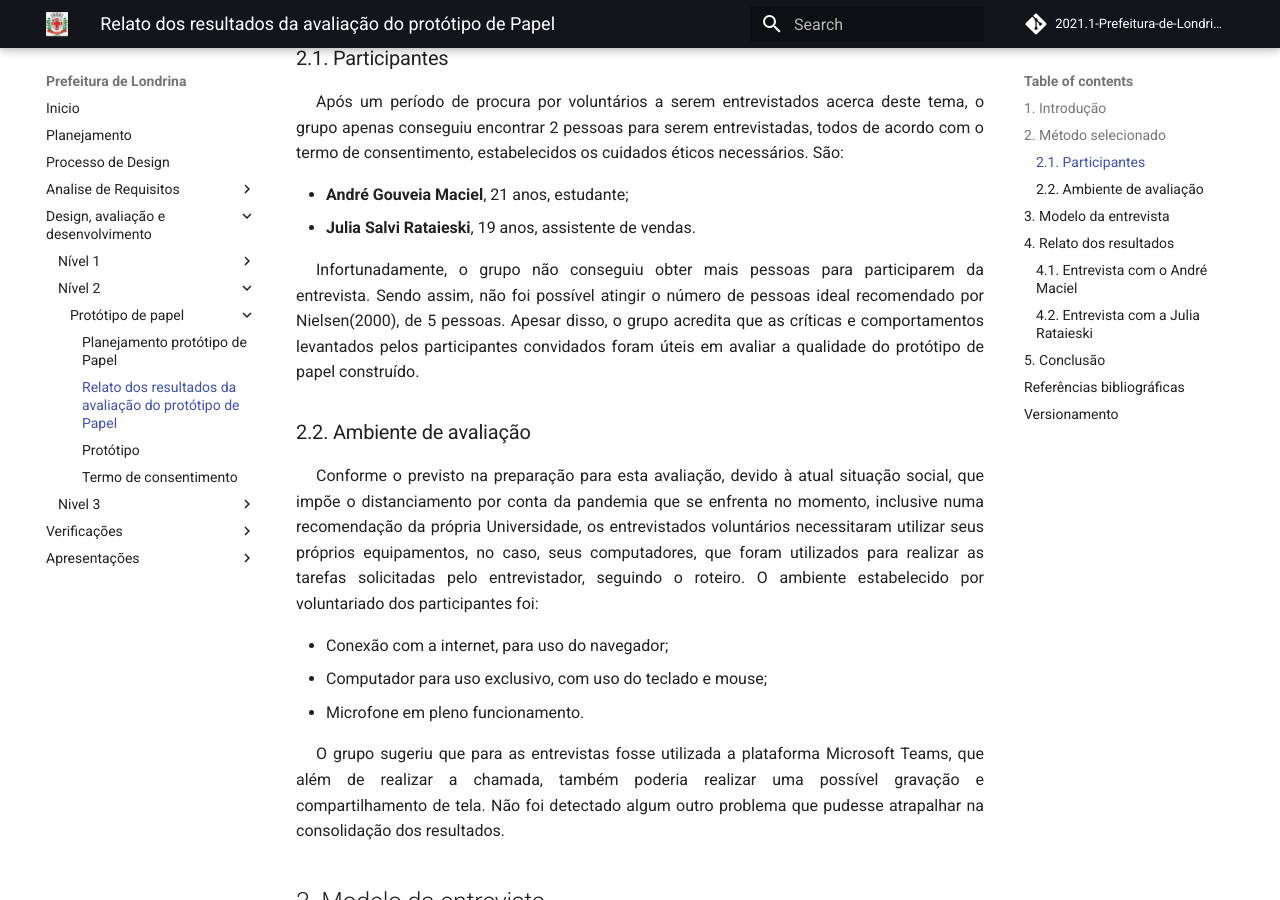
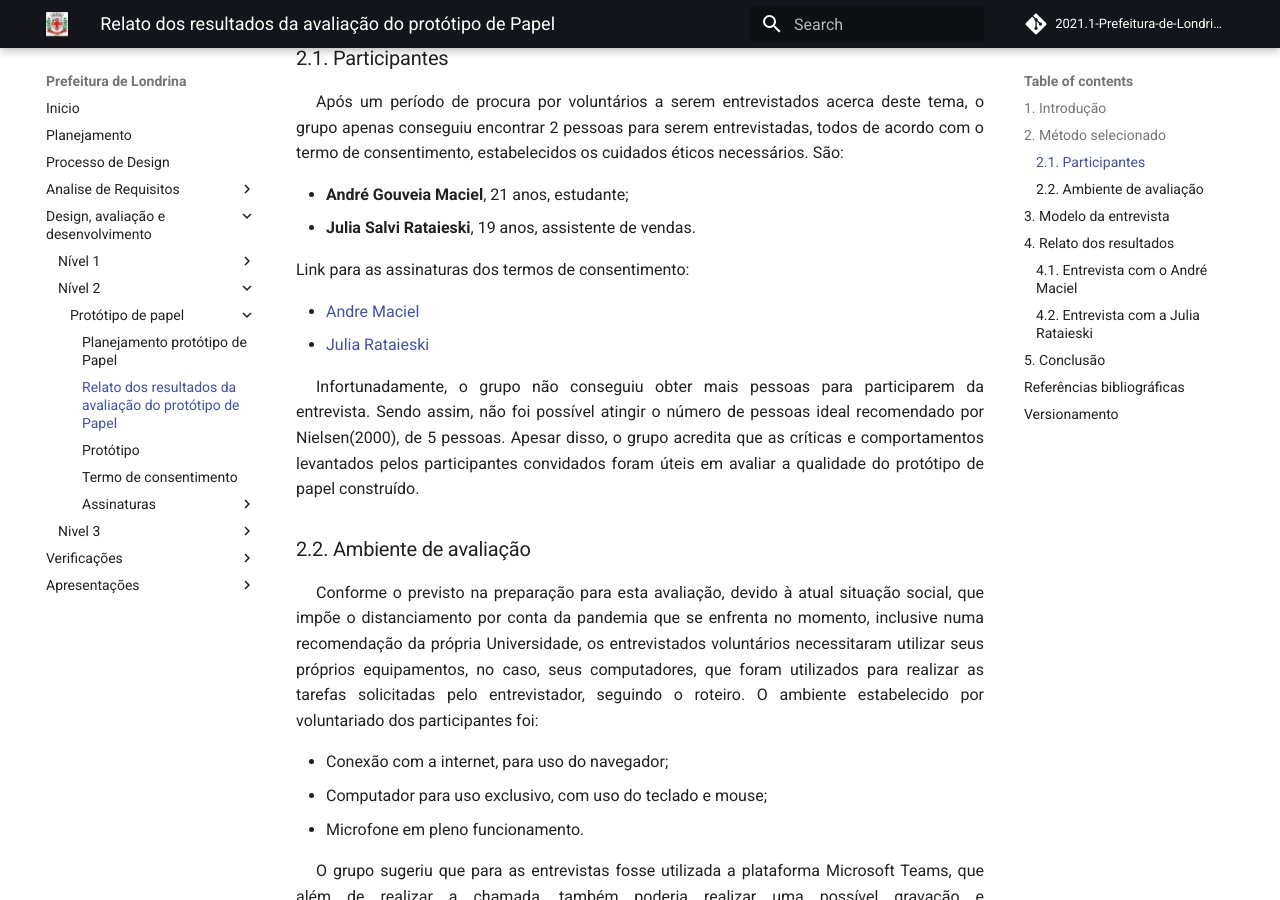
Before and after one commit to Interacao-Humano-Computador/2021.1-Prefeitura-de-Londrina, an MkDocs documentation site: the page built from docs/prototipo_de_papel/relato-dos-resultados.md, in a window 1280 px wide and 900 px high, scrolled down 768 px. Built offline with MkDocs 1.6.1 and Material for MkDocs 9.7.7, drawn with Linux system fonts in a browser that asks for light colours; comment, search, counter and statistics services are not loaded.

Commit message:
assinaturas das entrevistas do protótipo de baixa fidelidade
Co-authored-by: vitordiniz25 <vitordiniz25@gmail.com>

```diff
--- a/docs/prototipo_de_papel/relato-dos-resultados.md
+++ b/docs/prototipo_de_papel/relato-dos-resultados.md
@@ -26,6 +26,11 @@ Após um período de procura por voluntários a serem entrevistados acerca deste
 
 - **André Gouveia Maciel**, 21 anos, estudante;
 - **Julia Salvi Rataieski**, 19 anos, assistente de vendas.
+
+Link para as assinaturas dos termos de consentimento:
+
+- <a href="/prototipo_de_papel/assinaturas/andre_maciel">Andre Maciel</a>
+- <a href="/prototipo_de_papel/assinaturas/julia_rataieski">Julia Rataieski</a>
 
 <p style="text-indent: 20px; text-align: justify">
 Infortunadamente, o grupo não conseguiu obter mais pessoas para participarem da entrevista. Sendo assim, não foi possível atingir o número de pessoas ideal recomendado por Nielsen(2000), de 5 pessoas. Apesar disso, o grupo acredita que as críticas e comportamentos levantados pelos participantes convidados foram úteis em avaliar a qualidade do protótipo de papel construído.
--- a/mkdocs.yml
+++ b/mkdocs.yml
@@ -46,6 +46,9 @@ nav:
         - Relato dos resultados da avaliação do protótipo de Papel: prototipo_de_papel/relato-dos-resultados.md
         - Protótipo: prototipo_de_papel/prototipoBaixa.md
         - Termo de consentimento: prototipo_de_papel/termo-de-consentimento.md
+        - Assinaturas:
+            - Andre Maciel: prototipo_de_papel/assinaturas/andre_maciel.md
+            - Julia Rataieski: prototipo_de_papel/assinaturas/julia_rataieski.md
     - Nivel 3:
       - Protótipo de alta fidelidade:
           - Planejamento da Avaliação Prototipo de Alta Fidelidade: atividades_design/prototipo_alta/planejamento_avaliacao.md
```
Also changed, not shown: docs/prototipo_de_papel/assinaturas/andre_maciel.md (added, +3 -0 lines), docs/prototipo_de_papel/assinaturas/julia_rataieski.md (added, +3 -0 lines), docs/assets/img/entrevistas/AndreMaciel.jpeg (added), docs/assets/img/entrevistas/JuliaRataieski.jpeg (added).
